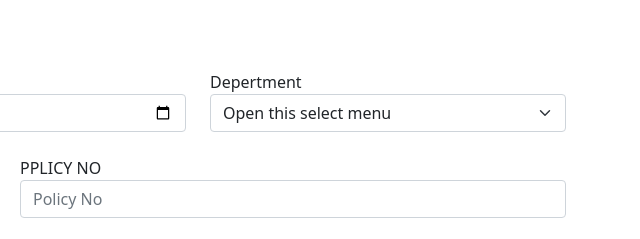
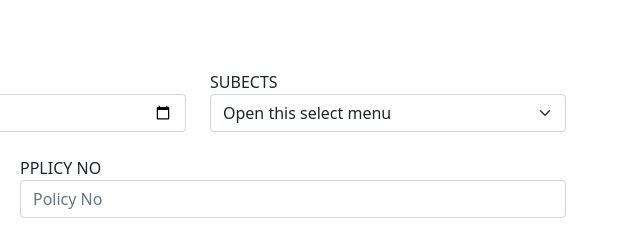
Before and after one commit to ruhitbaidya/shimulDoc, a plain HTML site: page index.html in a window 1280 px wide. Shown: the part 154-393 px from the top of the page, 632-1272 px from the left. Drawn offline with Linux system fonts and the light colour scheme.

Commit message:
Update index.html

```diff
--- a/index.html
+++ b/index.html
@@ -55,7 +55,7 @@
                             <input type="date" id="dates" class="form-control datessT" placeholder="Date" >
                         </div>
                         <div class="col-md-4">
-                            <label for="">Depertment</label>
+                            <label for="">SUBECTS</label>
                             <select class="form-select deperments" aria-label="Default select example" id="selects">
                                 <option selected>Open this select menu</option>
                                 <option value="SMR">SMR</option>
```
